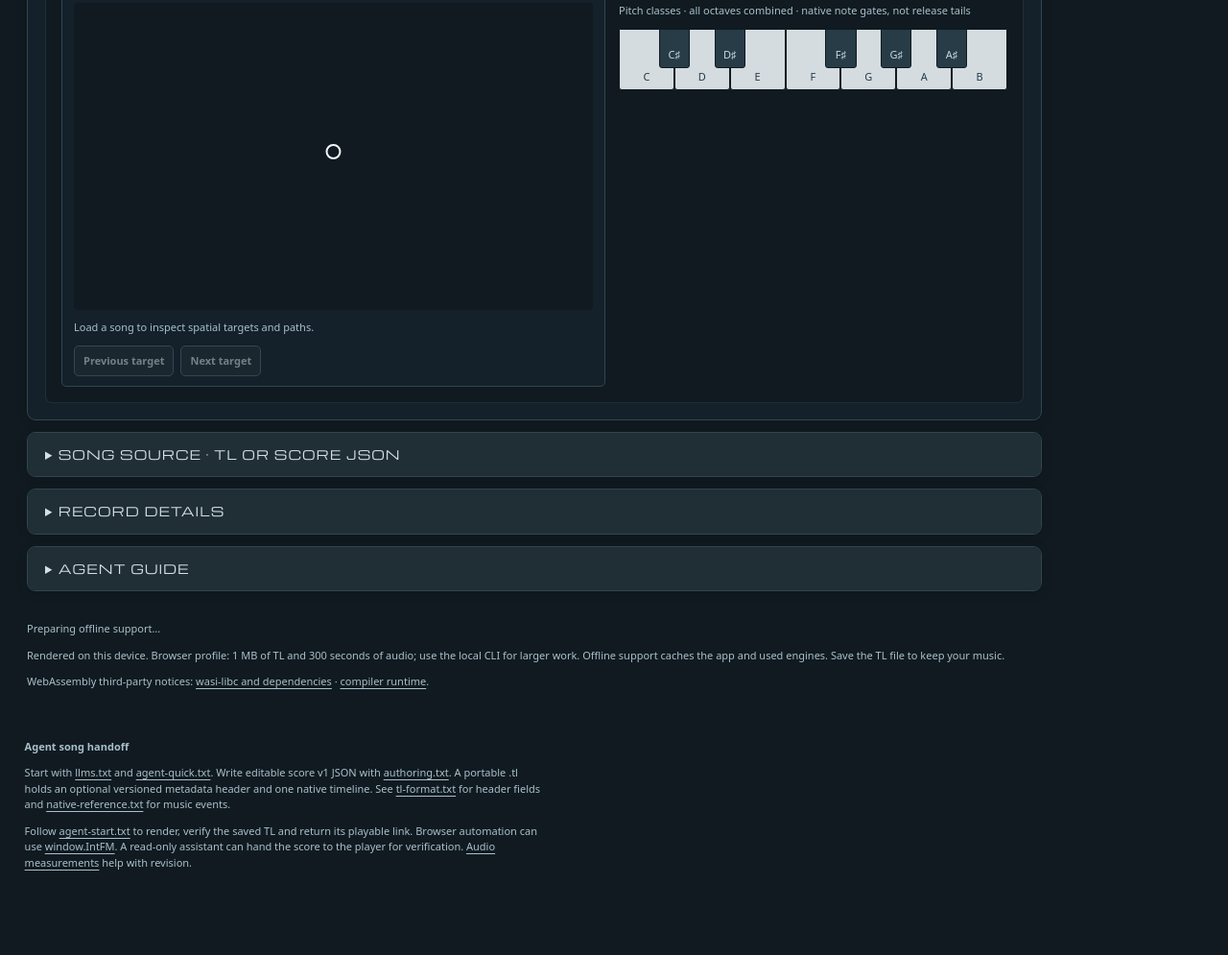
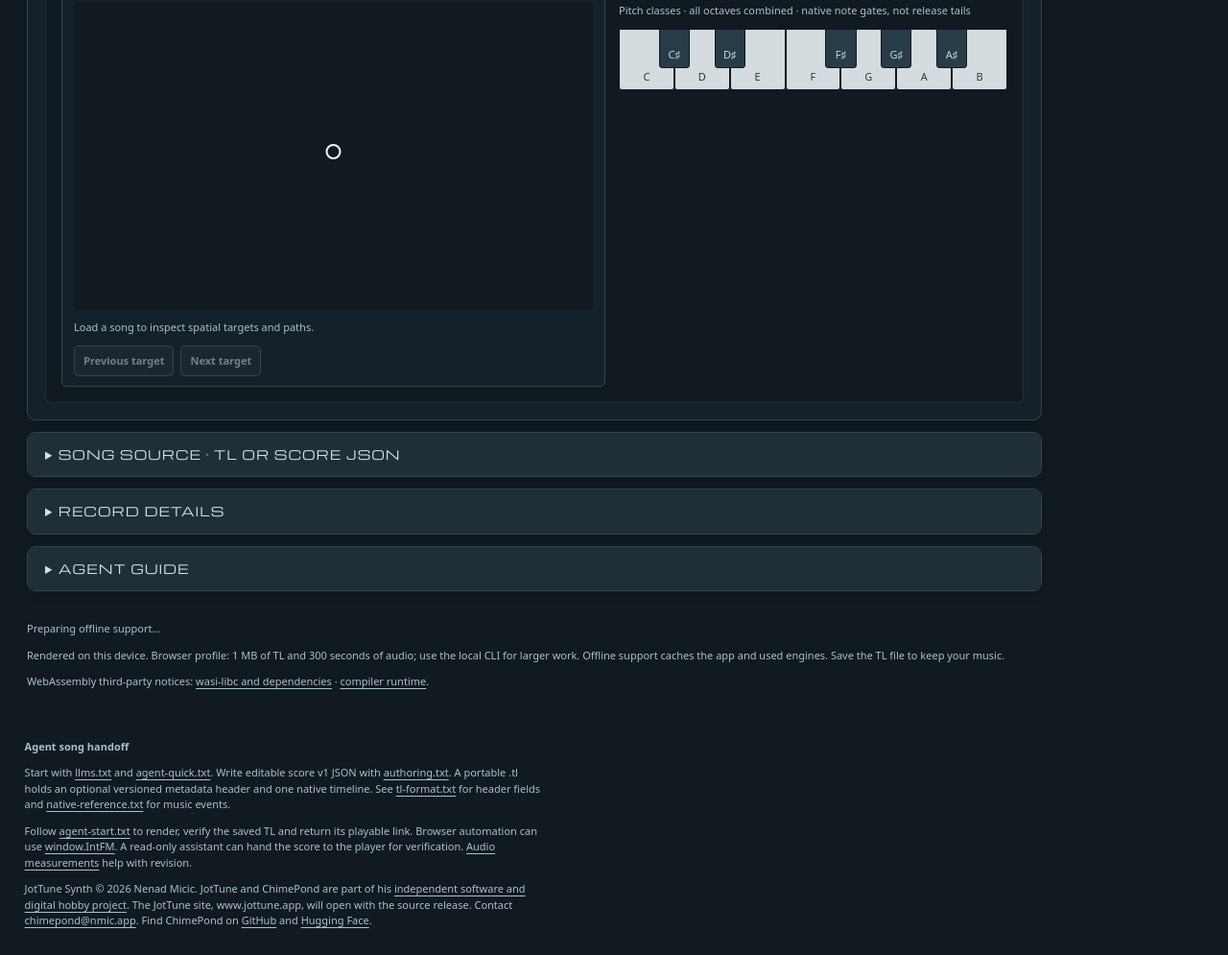
Before and after one commit to chimepond/jottune-synth, a plain HTML site: page web/index.html in a window 1280 px wide. Shown: the part 2282-3277 px from the top of the page at 96% size. Before the commit the page ends 3216 px from the top, so only its background shows below. Drawn offline with Linux system fonts and the light colour scheme; no server answers.

Commit message:
Credit the instrument and publish its project contact

```diff
--- a/web/index.html
+++ b/web/index.html
@@ -345,6 +345,7 @@
   <strong>Agent song handoff</strong>
   <p>Start with <a href="llms.txt">llms.txt</a> and <a href="agent-quick.txt">agent-quick.txt</a>. Write editable score v1 JSON with <a href="authoring.txt">authoring.txt</a>. A portable .tl holds an optional versioned metadata header and one native timeline. See <a href="tl-format.txt">tl-format.txt</a> for header fields and <a href="native-reference.txt">native-reference.txt</a> for music events.</p>
   <p>Follow <a href="agent-start.txt">agent-start.txt</a> to render, verify the saved TL and return its playable link. Browser automation can use <a href="browser-guide.txt">window.IntFM</a>. A read-only assistant can hand the score to the player for verification. <a href="analysis.txt">Audio measurements</a> help with revision.</p>
+  <p id="project-credit">JotTune Synth © 2026 Nenad Micic. JotTune and ChimePond are part of his <a href="https://www.nmic.app/">independent software and digital hobby project</a>. The JotTune site, www.jottune.app, will open with the source release. Contact <a href="mailto:chimepond@nmic.app">chimepond@nmic.app</a>. Find ChimePond on <a href="https://github.com/chimepond">GitHub</a> and <a href="https://huggingface.co/chimepond">Hugging Face</a>.</p>
 </footer>
 </body>
 </html>
```
Also changed, not shown: web/icon.svg, web/llm.txt, web/llms.txt, 6 other files.
